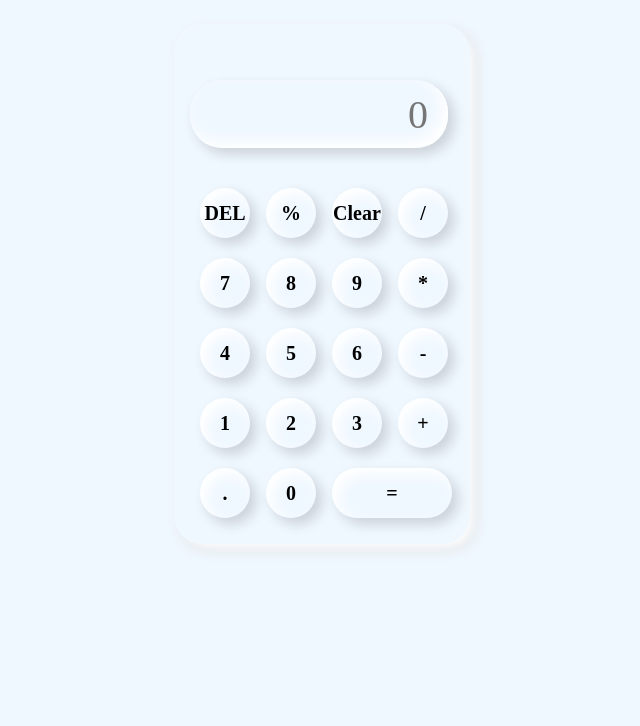
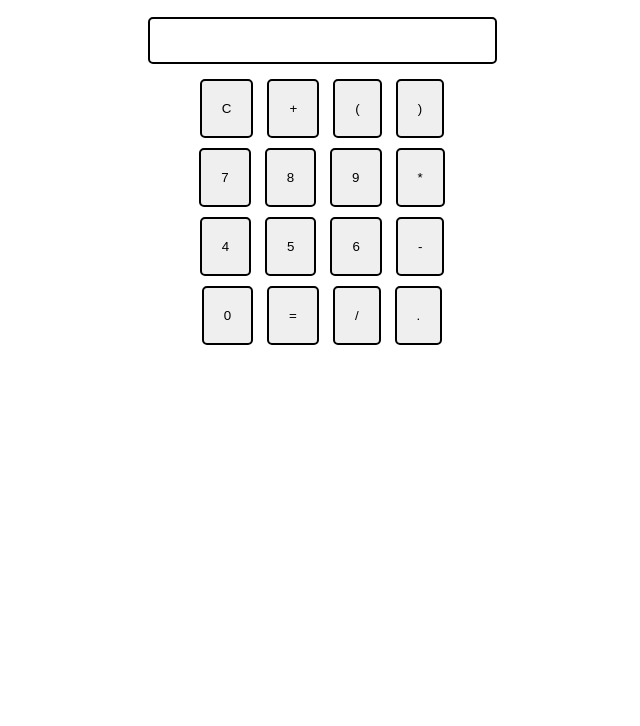
Before and after one commit to Surya8991/calculator, a plain HTML site: page index.html in a window 1280 px wide. Shown: the part 74-800 px from the top of the page, without its empty margins (318-958 px from the left). Drawn offline with Linux system fonts and the light colour scheme.

Commit message:
Add files via upload

```diff
--- a/index.html
+++ b/index.html
@@ -4,34 +4,39 @@
     <meta charset="UTF-8">
     <meta http-equiv="X-UA-Compatible" content="IE=edge">
     <meta name="viewport" content="width=device-width, initial-scale=1.0">
-    <title>Calculator</title>
+    <title>Calculate Me!</title>
     <link rel="stylesheet" href="style.css">
 </head>
 <body>
-    <h1 class="heading">Welcome to Calculate me!😉</h1>
+    <h1>Welcome to Calculate Me😁</h1>
     <div class="container">
-      <div class="cal">
-        <input type="text" id="inputOutput" placeholder="0">
-        <button onclick="del()">DEL</button>
-        <button onclick="calculate('%')">%</button>
-        <button onclick="clr()">Clear</button>
-        <button onclick="calculate('/')">/</button>
-        <button onclick="calculate(7)">7</button>
-        <button onclick="calculate(8)">8</button>
-        <button onclick="calculate(9)">9</button>
-        <button onclick="calculate('*')">*</button>
-        <button onclick="calculate(4)">4</button>
-        <button onclick="calculate(5)">5</button>
-        <button onclick="calculate(6)">6</button>
-        <button onclick="calculate('-')">-</button>
-        <button onclick="calculate(1)">1</button>
-        <button onclick="calculate(2)">2</button>
-        <button onclick="calculate(3)">3</button>
-        <button onclick="calculate('+')">+</button>
-        <button onclick="calculate('.')">.</button>
-        <button onclick="calculate(0)">0</button>
-        <button onclick="Result()" class="equal">=</button>
-      </div>
+        <div class="row">
+            <input type="text" class="inputScreen" />
+        </div>
+        <div class="row">
+            <button class="button">C</button>
+            <button class="button">+</button>
+            <button class="button">(</button>
+            <button class="button">)</button>
+        </div>
+        <div class="row">
+            <button class="button">7</button>
+            <button class="button">8</button>
+            <button class="button">9</button>
+            <button class="button">*</button>
+        </div>
+        <div class="row">
+            <button class="button">4</button>
+            <button class="button">5</button>
+            <button class="button">6</button>
+            <button class="button">-</button>
+        </div>
+        <div class="row">
+            <button class="button">0</button>
+            <button class="button">=</button>
+            <button class="button">/</button>
+            <button class="button">.</button>
+        </div>
     </div>
     <script src="index.js"></script>
 </body>
--- a/index.js
+++ b/index.js
@@ -1,19 +1,18 @@
-let result=document.getElementById("inputOutput");
-let calculate=(number)=>{
-    result.value+=number;
-}
-let Result=()=>{
-try {
-    result.value=eval(result.value)
-} catch (err) {
-    alert("Enter the valid Input");
-}
-}
-
-function clr()
-{
-    result.value="";
-}
-function del(){
-    result.value=result.value.slice(0,-1);
-}
+let string=''
+let buttons=document.querySelectorAll(".button")
+Array.from(buttons).forEach((button)=>{
+    button.addEventListener('click',(e)=>{
+        if(e.target.innerHTML=='='){
+            string=eval(string)
+            document.querySelector('input').value=string
+        }
+       else if(e.target.innerHTML=='C'){
+            string=''
+            document.querySelector('input').value=string
+        }
+        else{
+            string=string+e.target.innerHTML
+            document.querySelector('input').value=string
+        }
+    })
+})
--- a/style.css
+++ b/style.css
@@ -1,61 +1,27 @@
-*{
+body{
     margin: 0;
     padding: 0;
-    box-sizing: border-box;
-    outline: none;
-    background-color: aliceblue;
-    font-family: 'Times New Roman', Times, serif;
 }
-.heading{
+h1{
     text-align: center;
 }
 .container{
-    height: 80vh;
     display: flex;
+    flex-direction: column;
     align-items: center;
     justify-content: center;
-    background-color: aliceblue;
 }
-.cal{
-    box-shadow: 6px 6px 13px white,
-    6px 6px 13px rgba(0,0,0,.16);
-                border-radius: 28px;
-                padding: 16px;
-                display: grid;
-                grid-template-columns: repeat(4,66px);
+.button{
+    padding: 20px;
+    border: 2px solid black;
+    border-radius: 5px;
+    cursor: pointer;
+    margin: 5px;
 }
-input{
-    grid-column: span 4;
-    height: 68px;
-    width: 258px;
-    box-shadow: inset -6px -6px 13px white,
-    6px 6px 13px rgba(0,0,0,.16);;
-    border: none;
-    background-color: aliceblue;
-    border-radius: 32px;
-    color: rgb(26,25,25);
-    text-align: end;
-    margin: 40px 0px 30px 0px;
-    padding: 20px;
-    font-size: 40px;
+.inputScreen{
+    font-size: 20px;
+    padding: 10px 40px;
+    margin: 10px;
+    border: 2px solid black;
+    border-radius: 5px;
 }
-button{
-    box-shadow: inset 6px 6px 13px white,
-    6px 6px 13px rgba(0,0,0,.16);;
-    border: none;
-    background-color: aliceblue;
-    border-radius: 50%;
-    height: 50px;
-    width: 50px;
-    margin: 10px;
-    font-size: 20px;
-    font-weight: bold;
-}
-.equal{
-    width: 120px;
-    border-radius: 42px;
-    box-shadow: inset 6px 6px 13px white,
-    6px 6px 13px rgba(0,0,0,.16);;
-    border: none;
-    background-color: aliceblue;
-}
```
